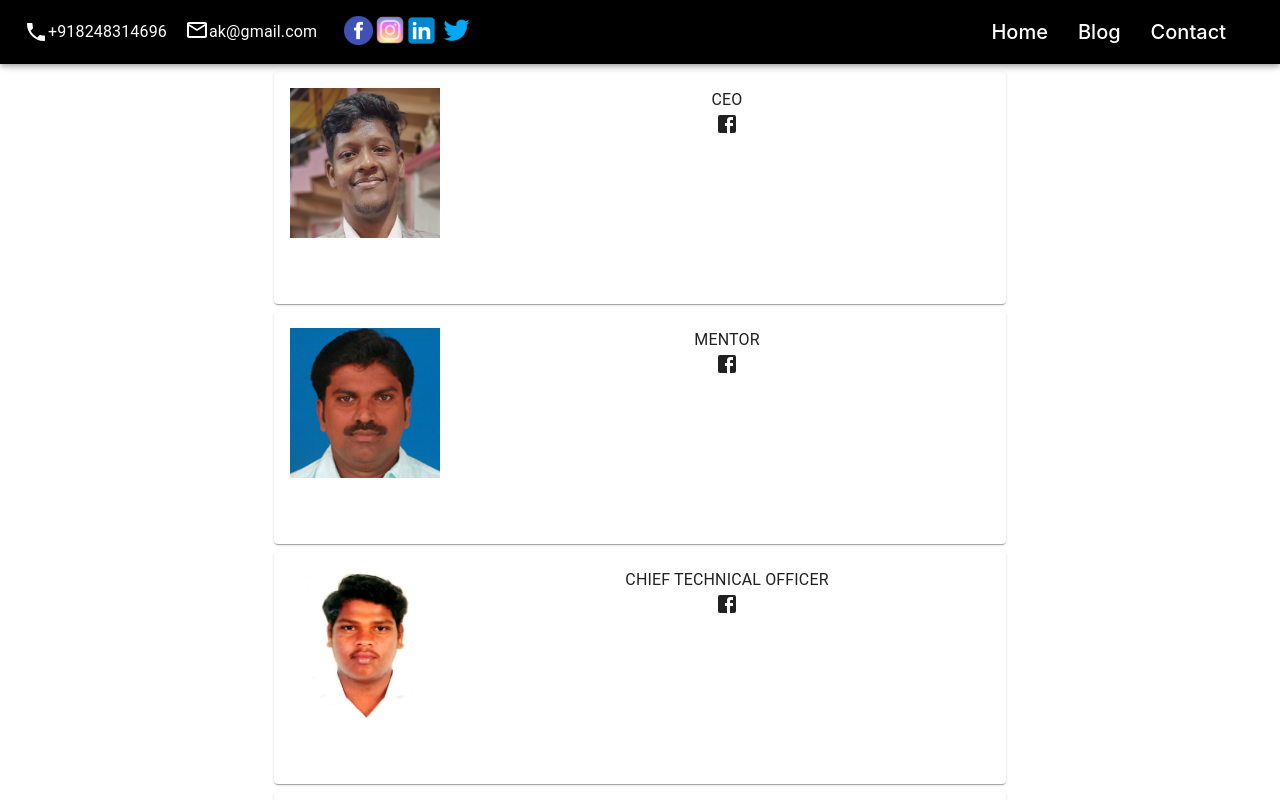
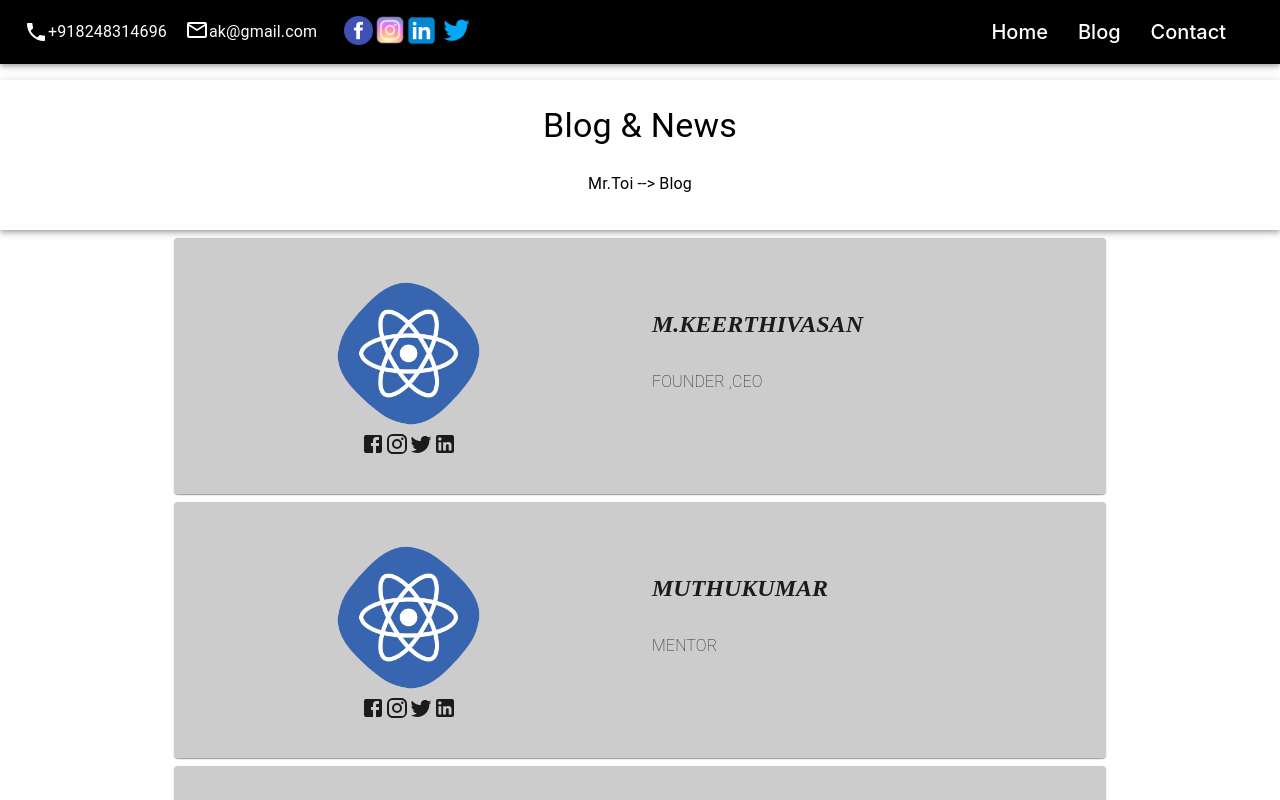
Before and after one commit to Akdcpa/Mrtoi, a React (Create React App) app: page / in a window 1280 px wide. Shown: the top 800 px of the page. Built offline with nearby package versions, Linux system fonts and the light colour scheme.

Commit message:
Blog Completed

```diff
--- a/package.json
+++ b/package.json
@@ -8,7 +8,9 @@
     "@testing-library/jest-dom": "^4.2.4",
     "@testing-library/react": "^9.3.2",
     "@testing-library/user-event": "^7.1.2",
+    "particles-bg": "^2.4.7",
     "react": "^16.12.0",
+    "react-confetti": "^5.0.1",
     "react-dom": "^16.12.0",
     "react-scripts": "3.3.0"
   },
--- a/src/components/AppHead.js
+++ b/src/components/AppHead.js
@@ -21,6 +21,7 @@ import ListItemText from '@material-ui/core/ListItemText';
 import HomeIcon from '@material-ui/icons/Home';
 import LocationOnIcon from '@material-ui/icons/LocationOn';
 import InfoIcon from '@material-ui/icons/Info';
+
 const useStyles =theme => ({
   grow: {
     flexGrow: 1,
@@ -91,7 +92,15 @@ const useStyles =theme => ({
   },
   paper: {
     background: "rgba(0,0,0,0.6)"
-    }
+    },
+    divSytle:{
+      backgroundColor:'white',
+      dispaly:'none',
+      [theme.breakpoints.down('xs')]:{
+        display:'flex'
+      },
+      toolbar: theme.mixins.toolbar,
+    },
 });
 
 class AppHead extends React.Component {
@@ -180,7 +189,8 @@ twitterSize=(event)=>{
           </ListItem>
         ))}
       </List>
-      <Divider variant="middle" style={{backgroundColor:'white'}} />
+      <Divider variant="middle" className={classes.divSytle} />
+
       <div>
       <List className={classes.drawerMediaHide} >
           <ListItem >
@@ -206,7 +216,7 @@ twitterSize=(event)=>{
   );
     return (
       <div className={classes.grow}>
-        <AppBar position="sticky" className={classes.appBar}  >
+        <AppBar position="fixed" className={classes.appBar}  >
           <Toolbar>
             <PhoneIcon/>
             <Typography style={{marginRight:18}} >+918248314696</Typography>
@@ -245,6 +255,9 @@ twitterSize=(event)=>{
             </div>
           </Toolbar>
         </AppBar>
+
+        {/* <Toolbar/> */}
+
         <Drawer width={100} classes={{paper:classes.paper}} anchor="right" open={this.state.right} onClose={toggleDrawer('right', false)}>
       {sideList('right')}
       </Drawer>
--- a/src/components/Background_Page.js
+++ b/src/components/Background_Page.js
@@ -69,6 +69,7 @@ import PropTypes from 'prop-types';
 const styles =theme=>({
     root:{
         flexGrow: 1,
+        paddingTop:40,
     },
     header: {
       backgroundImage: `url(${backImage})`,
--- /dev/null
+++ b/src/components/BlogHead.js
@@ -0,0 +1,49 @@
+import React from 'react';
+import {AppBar , Toolbar , Typography} from '@material-ui/core'
+import PropTypes from 'prop-types';
+import {withStyles} from '@material-ui/core/styles'
+import Grid from '@material-ui/core/Grid'
+class BlogHead extends React.Component{
+  render(){
+    const {classes} = this.props;
+    return(
+    <div className={classes.rootToolbar} >
+      <div className={classes.root}>
+        <AppBar position="static" className={classes.appBar}  >
+          <Toolbar style={{justifyContent:'center'}} >
+            <div>
+              <Grid>
+                <Typography variant='h4' style={{color:'black',padding:25}}>Blog & News</Typography>
+                <Typography style={{color:'black'}} >Mr.Toi --> Blog</Typography>
+              </Grid>
+            </div>
+          </Toolbar>
+        </AppBar>
+      </div>
+      </div>
+
+    );
+  }
+}
+const styles =theme=>({
+    root:{
+        flexGrow: 1,
+        paddingTop:80,
+    },
+    rootToolbar:theme.mixins.toolbar,
+
+    appBar:{
+      backgroundColor:'white',
+      height:150,
+      [theme.breakpoints.down('xs')]:{
+        height:140,
+      },
+      // justifyContent:'center',
+      // alignItems:'center'
+    },
+
+});
+BlogHead.propTypes={
+  classes:PropTypes.object.isRequired,
+}
+export default withStyles(styles)(BlogHead);
--- a/src/components/BlogList.js
+++ b/src/components/BlogList.js
@@ -1,20 +1,85 @@
 import React from 'react';
 import { withStyles } from '@material-ui/core/styles';
-import Card from '@material-ui/core/Card';
-import CardMedia from '@material-ui/core/CardMedia';
 import Paper from '@material-ui/core/Paper'
-import CardContent from '@material-ui/core/CardContent';
+import AppBar from '@material-ui/core/AppBar'
 import Grid from '@material-ui/core/Grid';
 import Typography from '@material-ui/core/Typography';
 import PropTypes from 'prop-types';
-import keerthi from '../imgs/keerthi.jpg';
-import muthu from '../imgs/muthu.jpg';
-import abiraman from '../imgs/abiraman.jpg';
-import aravind from '../imgs/aravind.jpg';
+import keerthi from '../imgs/logo.png';
+import muthu from '../imgs/logo.png';
+import abiraman from '../imgs/logo.png';
+import aravind from '../imgs/logo.png';
 import FacebookIcon from '@material-ui/icons/Facebook';
 import InstagramIcon from '@material-ui/icons/Instagram';
 import TwitterIcon from '@material-ui/icons/Twitter';
 import LinkedInIcon from '@material-ui/icons/LinkedIn';
+class BlogList extends React.Component{
+
+  constructor(props) {
+    super(props)
+
+    this.state = {
+       personData:[
+         {
+           img:keerthi,
+           name:"M.KEERTHIVASAN",
+           job:"FOUNDER ,CEO"
+         },
+         {
+          img:muthu,
+          name:"MUTHUKUMAR",
+          job:"MENTOR"
+         },
+         {
+           img:abiraman,
+           name:"K.ABIRAMAN",
+           job:"CHIEF TECHNICAL OFFICER"
+         },
+         {
+           img:aravind,
+           name:"ARAVIND",
+           job:"DIRECTING MANAGER"
+         }
+       ] ,
+       gridAlign:(window.innerWidth <= 600 || window.innerHeight<=600 ? 'column' : 'row')
+    }
+  }
+
+    render(){
+  const {classes} = this.props;
+  const message = `Truncation should be conditionally applicable on this long line of text
+ as this is a much longer line than what the container can support. `;
+
+        return (
+          // <Paper elevation={3} className={classes.rootPaper} >
+        <div className={classes.root} >
+          <div>
+          { this.state.personData.map((data , index)=>(
+            <Paper className={classes.paper}>
+            <Grid direction={this.state.gridAlign} className={classes.rootGrid} container wrap="wrap-reverse" spacing={3}>
+                <Grid item xs justify='center' >
+                  <img className={classes.imageStyle} src={data.img} />
+                  <div>
+                      <FacebookIcon style={{cursor:'pointer'}} />
+                      <InstagramIcon style={{cursor:'pointer'}} />
+                      <TwitterIcon style={{cursor:'pointer'}} />
+                      <LinkedInIcon style={{cursor:'pointer'}}  />
+                    </div>
+                </Grid>
+                <Grid item xs>
+                <Typography variant='h5' className={classes.nameContent} >{data.name}</Typography>
+                <Typography className={classes.jobContent}  >{data.job}</Typography>
+                </Grid>
+            </Grid>
+            </Paper>
+               )) }
+            </div>
+          </div>
+          // </Paper>
+          );
+    }
+
+}
 const useStyles = theme => ({
   root: {
     flexGrow: 1,
@@ -22,27 +87,16 @@ const useStyles = theme => ({
     padding: theme.spacing(0, 3),
   },
   paper: {
-    maxWidth: 700,
+    maxWidth: 900,
     height:200,
+    [theme.breakpoints.down('xs')]:{
+      height:320
+    },
     margin: `${theme.spacing(1)}px auto`,
     padding: theme.spacing(2),
-    justifyContent:'center'
-  },
-  card: {
-    display: 'flex',
-    width:400,
-    // alignItems: 'center',
-    justifyContent:'center'
-  },
-  rootPaper:{
-    backgroundColor:'rgba(0,0,0,0.6)',
-    display: 'flex',
-    flexWrap: 'wrap',
-    '& > *': {
-      margin: theme.spacing(1),
-      width: theme.spacing(16),
-      height: theme.spacing(16),
-    },
+    justifyContent:'center',
+    backgroundColor:'rgba(0,0,0,0.2)',
+    paddingTop:40
   },
   rootGrid:{
     // width:1200
@@ -59,68 +113,34 @@ const useStyles = theme => ({
   },
   imageStyle:{
     width:150,
-    height:150
-  }
+    height:150,
+    borderRadius: 150/2
+  },
+  nameContent:{
+    textAlign:'left',
+    [theme.breakpoints.down('xs')]:{
+      textAlign:'center',
+    },
+    paddingTop:30,
+    fontFamily:'Droid Serif ',
+    fontStyle:'italic',
+    fontWeight:'bold',
+  },
+  jobContent:{
+    textAlign:'left',
+    [theme.breakpoints.down('xs')]:{
+      textAlign:'center',
+    },
+    paddingTop:30,
+    fontWeight:5,
+  },
+  appBar:{
+    backgroundColor:'white',
+    justifyContent:'center'
+  },
 
 })
 
-
-class BlogList extends React.Component{
-
-  constructor(props) {
-    super(props)
-
-    this.state = {
-       personData:[
-         {
-           img:keerthi,
-           job:"CEO"
-         },
-         {
-           img:muthu,
-           job:"MENTOR"
-         },
-         {
-           img:abiraman,
-           job:"CHIEF TECHNICAL OFFICER"
-         },
-         {
-           img:aravind,
-           job:"DIRECTING MANAGER"
-         }
-       ]
-    }
-  }
-
-    render(){
-  const {classes} = this.props;
-  const message = `Truncation should be conditionally applicable on this long line of text
- as this is a much longer line than what the container can support. `;
-        return (
-          // <Paper elevation={3} className={classes.rootPaper} >
-        <div className={classes.root} >
-
-          { this.state.personData.map((data , index)=>(
-            <Paper className={classes.paper}>
-            <Grid className={classes.rootGrid} container wrap="wrap-reverse" spacing={3}>
-                <Grid item>
-                  <img className={classes.imageStyle} src={data.img} />
-                </Grid>
-                <Grid item xs>
-                    <Typography>{data.job}</Typography>
-                    <div style={{right:0 , bottom:0}} ><FacebookIcon/>
-                    </div>
-                </Grid>
-            </Grid>
-            </Paper>
-               )) }
-            </div>
-
-          // </Paper>
-          );
-    }
-
-}
 
 BlogList.propTypes={
     classes:PropTypes.object.isRequired,
--- a/src/screens/Blog.js
+++ b/src/screens/Blog.js
@@ -1,20 +1,32 @@
 import React from 'react';
 import BlogList from '../components/BlogList'
 import AppHead from '../components/AppHead'
-export default class App extends React.Component{
+import ParticlesBg from 'particles-bg'
+import BlogHead from '../components/BlogHead'
+import PropTypes from 'prop-types';
+import {withStyles} from '@material-ui/core'
+class Blog extends React.Component{
   render(){
+    const {classes} = this.props;
     return(
       <div className={styles.root}>
         <AppHead/>
+        <BlogHead/>
         <BlogList/>
+
       </div>
     );
   }
 }
-const styles ={
+const styles =theme=>({
     root:{
         flexGrow: 1,
         // display:'flex',
     },
-  };
-// export default App
+  });
+
+Blog.propTypes={
+  classe:PropTypes.object.isRequired,
+}
+
+export default withStyles(styles)(Blog);
```
Also changed, not shown: src/imgs/logo.png (added), 1 other file (tests, documents, lock files or other folders).
